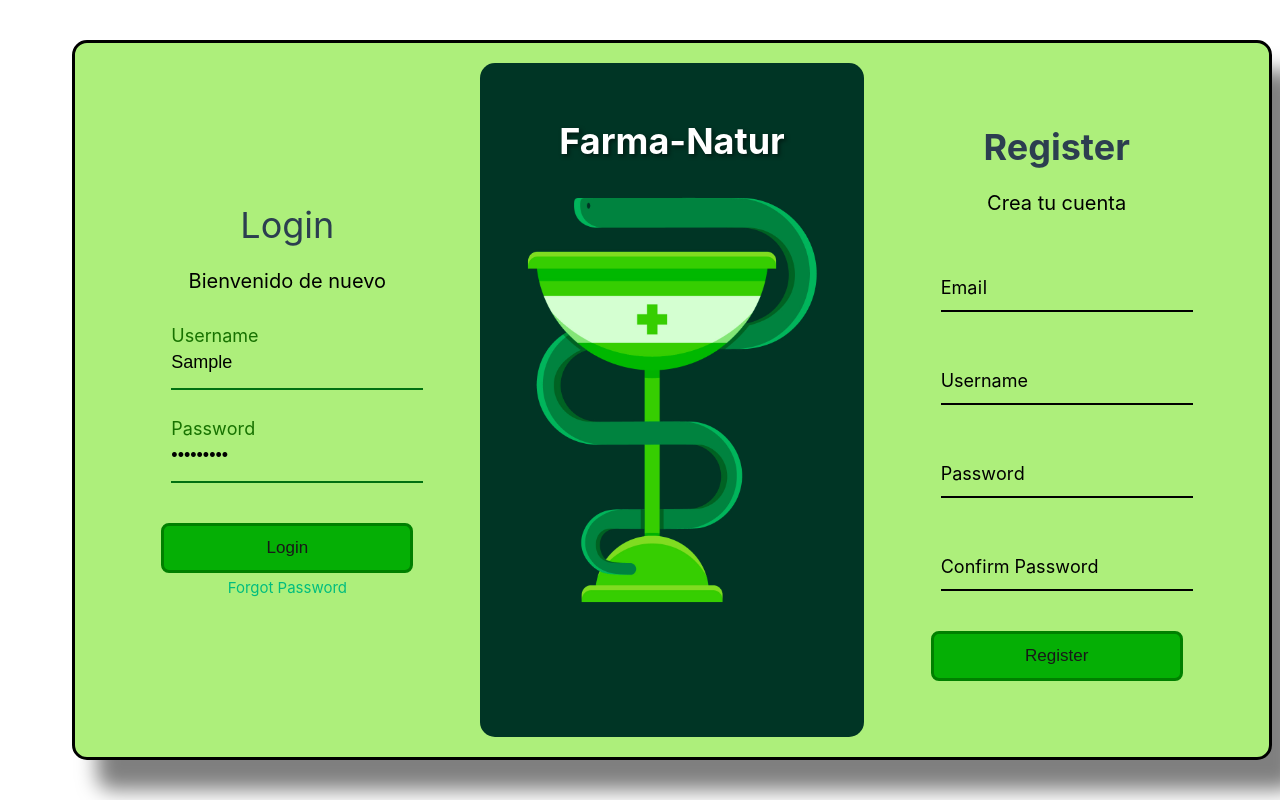
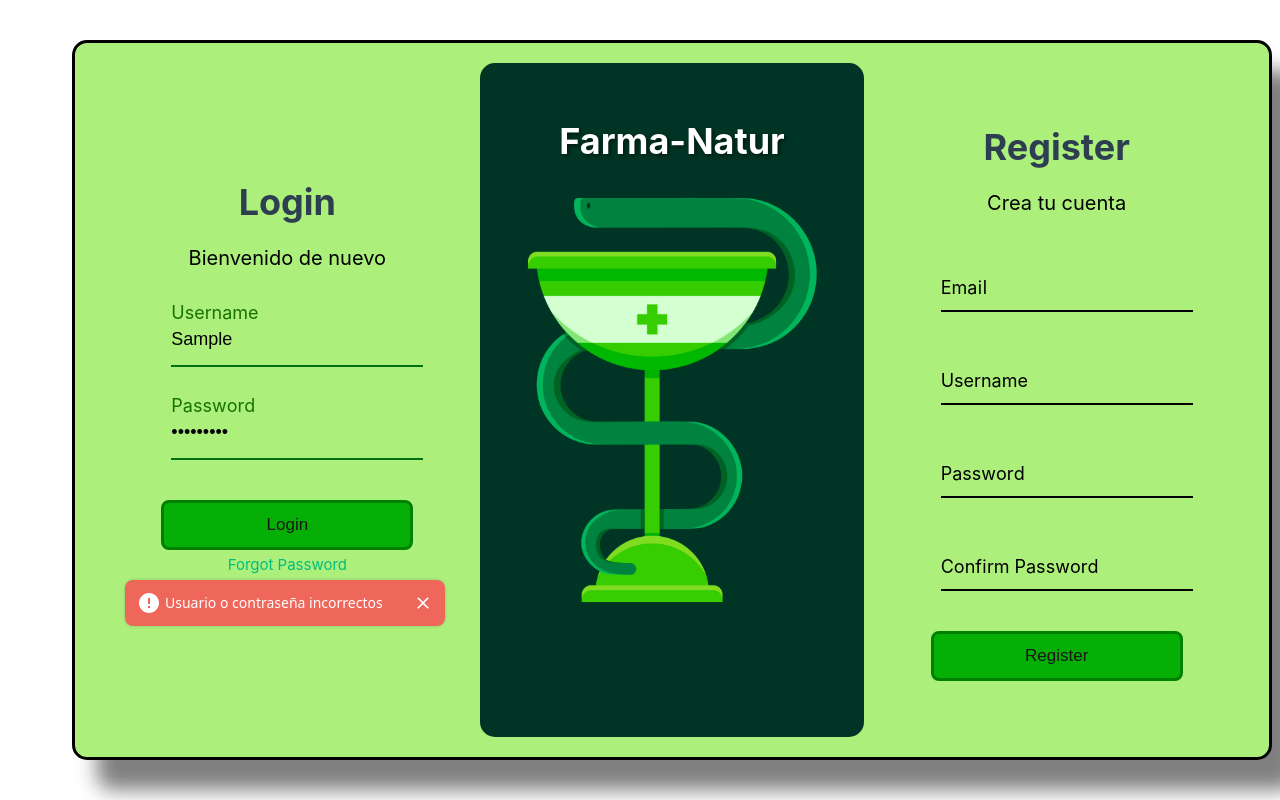
Before and after one commit to ppsegur/Fronted-FarmaNatur-app, a Vue app in the folder Farma-Natur-app/: page /auth in a window 1280 px wide. Both pictures are taken after typing "Sample", "Sample123" into the empty fields and a click on the button "Login". Shown: the top 800 px of the page. Built offline with nearby package versions, Linux system fonts and the light colour scheme; no server answers.

Commit message:
feat: add error modal for login failure and improve error handling

```diff
--- a/Farma-Natur-app/src/components/auth/login.vue
+++ b/Farma-Natur-app/src/components/auth/login.vue
@@ -1,7 +1,10 @@
 <template>
     <div class="auth-form">
-      <h2><strong>Login</strong></h2>
+      <h2>Login</h2>
       <p>Bienvenido de nuevo</p>
+
+
+
       <form @submit.prevent="handleLogin">
         <!-- Input para username con efecto flotante -->
         <div class="form-control">
@@ -166,25 +169,46 @@
       </form>
       <a href="#">Forgot Password</a>
     </div>
+        <!-- Modal de error -->
+        <div  v-if="showErrorModal" class="error">
+        <div class="error__icon">
+            <svg xmlns="http://www.w3.org/2000/svg" width="24" viewBox="0 0 24 24" height="24" fill="none"><path fill="#393a37" d="m13 13h-2v-6h2zm0 4h-2v-2h2zm-1-15c-1.3132 0-2.61358.25866-3.82683.7612-1.21326.50255-2.31565 1.23915-3.24424 2.16773-1.87536 1.87537-2.92893 4.41891-2.92893 7.07107 0 2.6522 1.05357 5.1957 2.92893 7.0711.92859.9286 2.03098 1.6651 3.24424 2.1677 1.21325.5025 2.51363.7612 3.82683.7612 2.6522 0 5.1957-1.0536 7.0711-2.9289 1.8753-1.8754 2.9289-4.4189 2.9289-7.0711 0-1.3132-.2587-2.61358-.7612-3.82683-.5026-1.21326-1.2391-2.31565-2.1677-3.24424-.9286-.92858-2.031-1.66518-3.2443-2.16773-1.2132-.50254-2.5136-.7612-3.8268-.7612z"></path></svg>
+        </div>
+        <div class="error__title">Usuario o contraseña incorrectos</div>
+        <div class="error__close"><svg xmlns="http://www.w3.org/2000/svg" width="20" viewBox="0 0 20 20" height="20"><path fill="#393a37" d="m15.8333 5.34166-1.175-1.175-4.6583 4.65834-4.65833-4.65834-1.175 1.175 4.65833 4.65834-4.65833 4.6583 1.175 1.175 4.65833-4.6583 4.6583 4.6583 1.175-1.175-4.6583-4.6583z"></path></svg></div>
+    </div>
+        <!-- Fin del modal de error -->
   </template>
 
   <script setup>
 import { ref } from 'vue'
 import { useRouter } from 'vue-router'
-
 import authService from '../services/authServices'
-
 
 const router = useRouter()
 const username = ref('')
 const password = ref('')
+const focusUsername = ref(false)
+const focusPassword = ref(false)
+const showErrorModal = ref(false)
+const errorMessage = ref('')
 
 const handleLogin = async () => {
   try {
-      await authService.login({ username: username.value, password: password.value })
-      router.push('/dashboard')  // redirige tras login exitoso
+    await authService.login({
+      username: username.value,
+      password: password.value
+    })
+    router.push('/dashboard')
   } catch (error) {
     console.error('Login failed', error)
+    errorMessage.value = 'Usuario o contraseña incorrectos'
+    showErrorModal.value = true
+
+    // Ocultar automáticamente después de 5 segundos
+    setTimeout(() => {
+      showErrorModal.value = false
+    }, 5000)
   }
 }
 </script>
@@ -409,4 +433,45 @@ button:hover .star-6 {
   color: rgb(23, 114, 0);
   transform: translateY(-30px);
 }
+/* Estilos para el modal de error */
+.error {
+  font-family: system-ui, -apple-system, BlinkMacSystemFont, 'Segoe UI', Roboto, Oxygen, Ubuntu, Cantarell, 'Open Sans', 'Helvetica Neue', sans-serif;
+  width: 320px;
+  padding: 12px;
+  display: flex;
+  flex-direction: row;
+  align-items: center;
+  justify-content: start;
+  background: #EF665B;
+  border-radius: 8px;
+  box-shadow: 0px 0px 5px -3px #111;
+}
+
+.error__icon {
+  width: 20px;
+  height: 20px;
+  transform: translateY(-2px);
+  margin-right: 8px;
+}
+
+.error__icon path {
+  fill: #fff;
+}
+
+.error__title {
+  font-weight: 500;
+  font-size: 14px;
+  color: #fff;
+}
+
+.error__close {
+  width: 20px;
+  height: 20px;
+  cursor: pointer;
+  margin-left: auto;
+}
+
+.error__close path {
+  fill: #fff;
+}
   </style>
```
Lines whose indentation alone changed are shown as unchanged.
